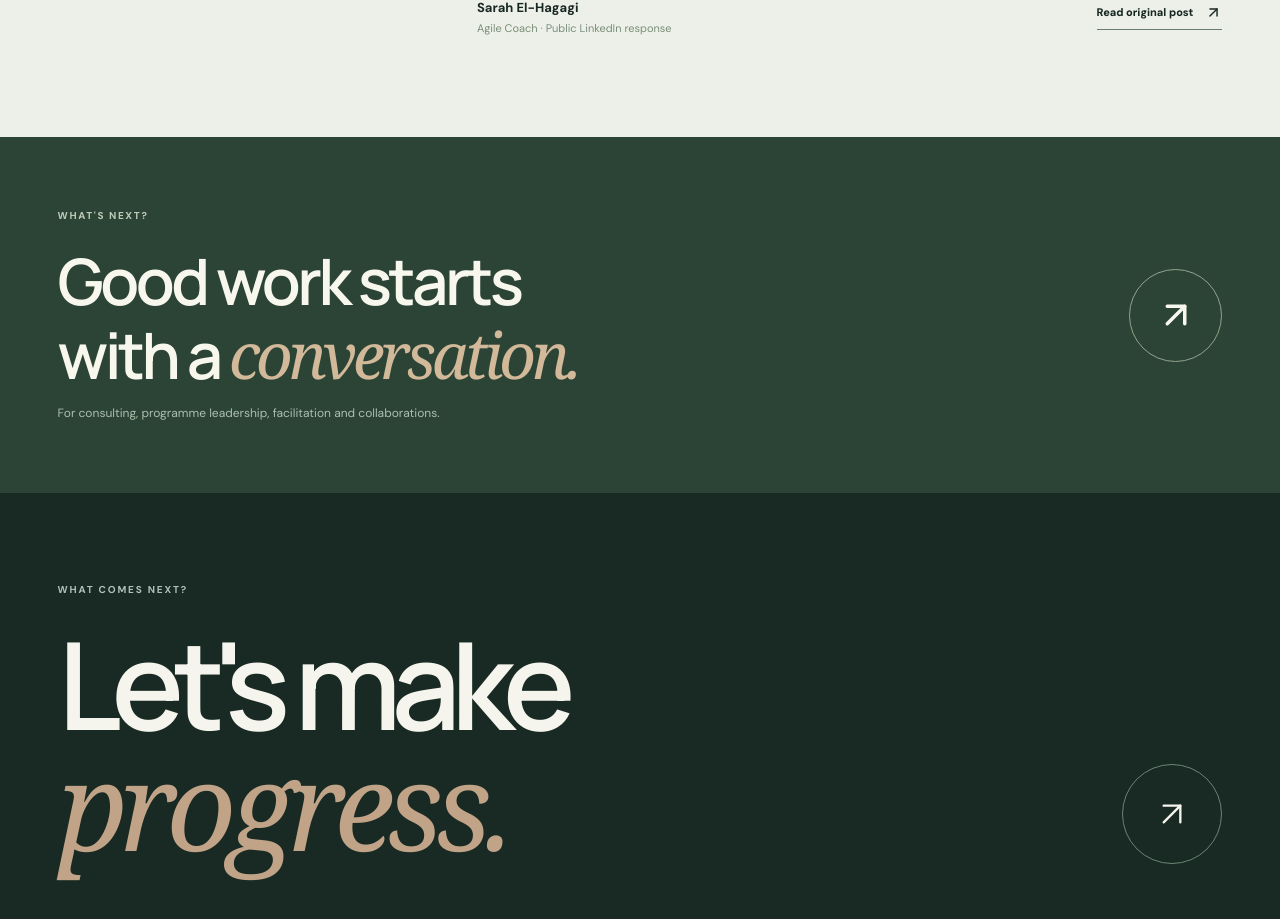
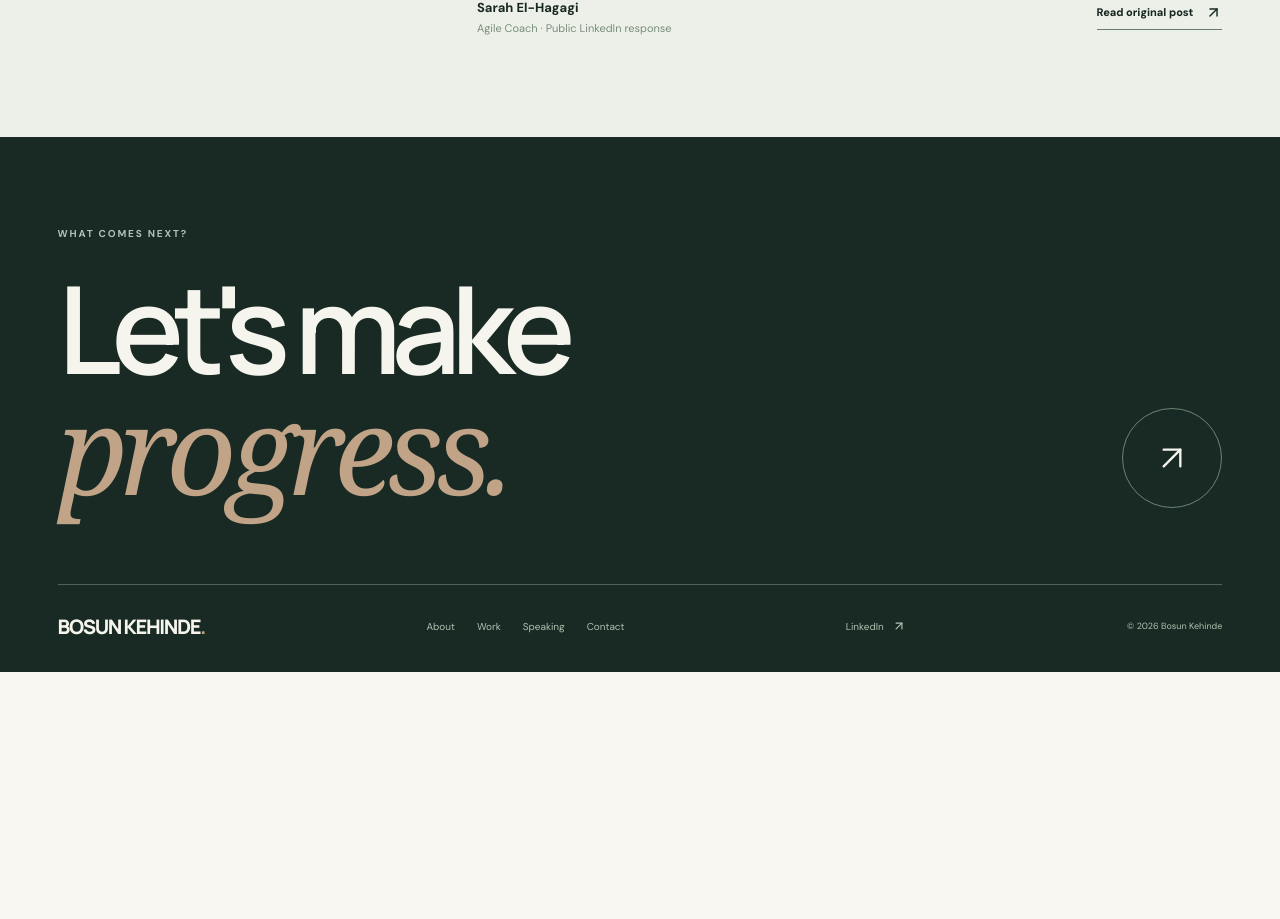
Before and after one commit to olaoluwabankole3-cmd/Bosun-Kehinde, a Next.js app: page / in a window 1280 px wide. Shown: the part 6920-7839 px from the top of the page. After the commit the page ends 7592 px from the top, so only its background shows below. Built offline with nearby package versions, Linux system fonts and the light colour scheme.

Commit message:
refine: remove redundant second closing call to action

```diff
--- a/src/app/page.tsx
+++ b/src/app/page.tsx
@@ -146,7 +146,6 @@ export default function HomePage() {
         </div>
       </section>
 
-      <section className="ed-next"><div className="container"><div><span className="ed-section-index">WHAT&apos;S NEXT?</span><h2>Good work starts<br/>with a <em>conversation.</em></h2><p>For consulting, programme leadership, facilitation and collaborations.</p></div><Link href="/contact" aria-label="Contact Bosun Kehinde" className="ed-next-link"><ArrowUpRight size={42}/></Link></div></section>
     </>
   );
 }
```
